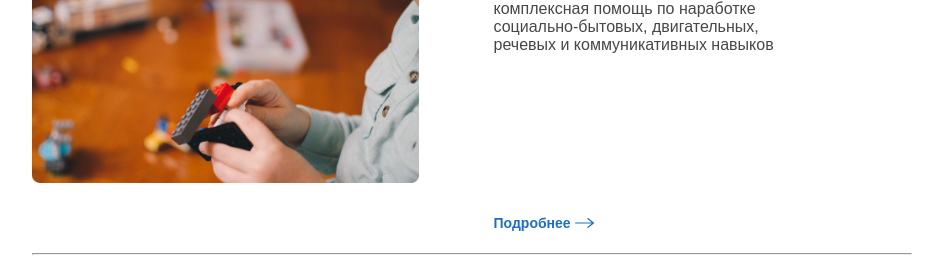
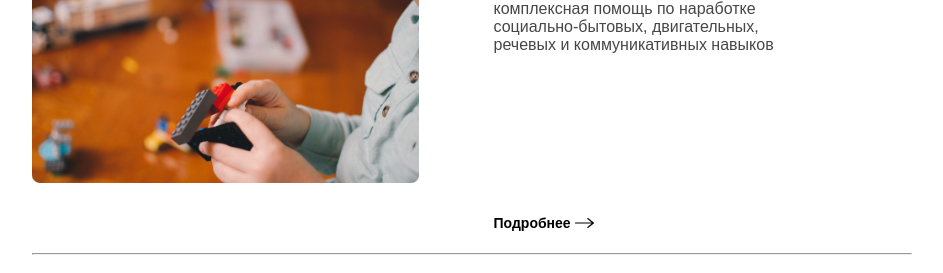
Before and after one commit to Elaieple/projectRainbow, a React (Create React App) app in the folder client/: page /projects in a window 1280 px wide. In both pictures the pointer is over the link 870 px from the left and 1207 px from the top of the page. Shown: the part 1056-1329 px from the top of the page, without its empty margins (168-1111 px from the left). Built offline with nearby package versions, Linux system fonts and the light colour scheme.

Commit message:
fix vk link

```diff
--- a/client/src/components/ourProgects/ourProjects.css
+++ b/client/src/components/ourProgects/ourProjects.css
@@ -100,6 +100,10 @@ line-height: 18px;
 .project-description a {
   padding-top: 143px;
 }
+.project-description a:hover {
+  color: black;
+  padding-top: 143px;
+}
 
 
 
--- a/client/src/wiews/onas/Onas.jsx
+++ b/client/src/wiews/onas/Onas.jsx
@@ -55,7 +55,7 @@ export default function Onas() {
                     <img style={{ width: '31px', marginBottom: '-6px' }} src="./ico/tw.svg" alt="foto" />
                     <img className="ots" src="./ico/ig.svg" alt="foto" />
                     <img className="ots" src="./ico/fb.svg" alt="foto" />
-                    <a href="https://vk.com/above_rainbow_samara"><img className="ots" src="./ico/vk.svg" alt="foto" /></a>
+                    <a href="https://vk.com/above_rainbow_samara" target="_blank" rel="noreferrer"><img className="ots" src="./ico/vk.svg" alt="foto" /></a>
                   </div>
                   <div className="eee">
                     <h3 className="ttt">Адрес</h3>
```
